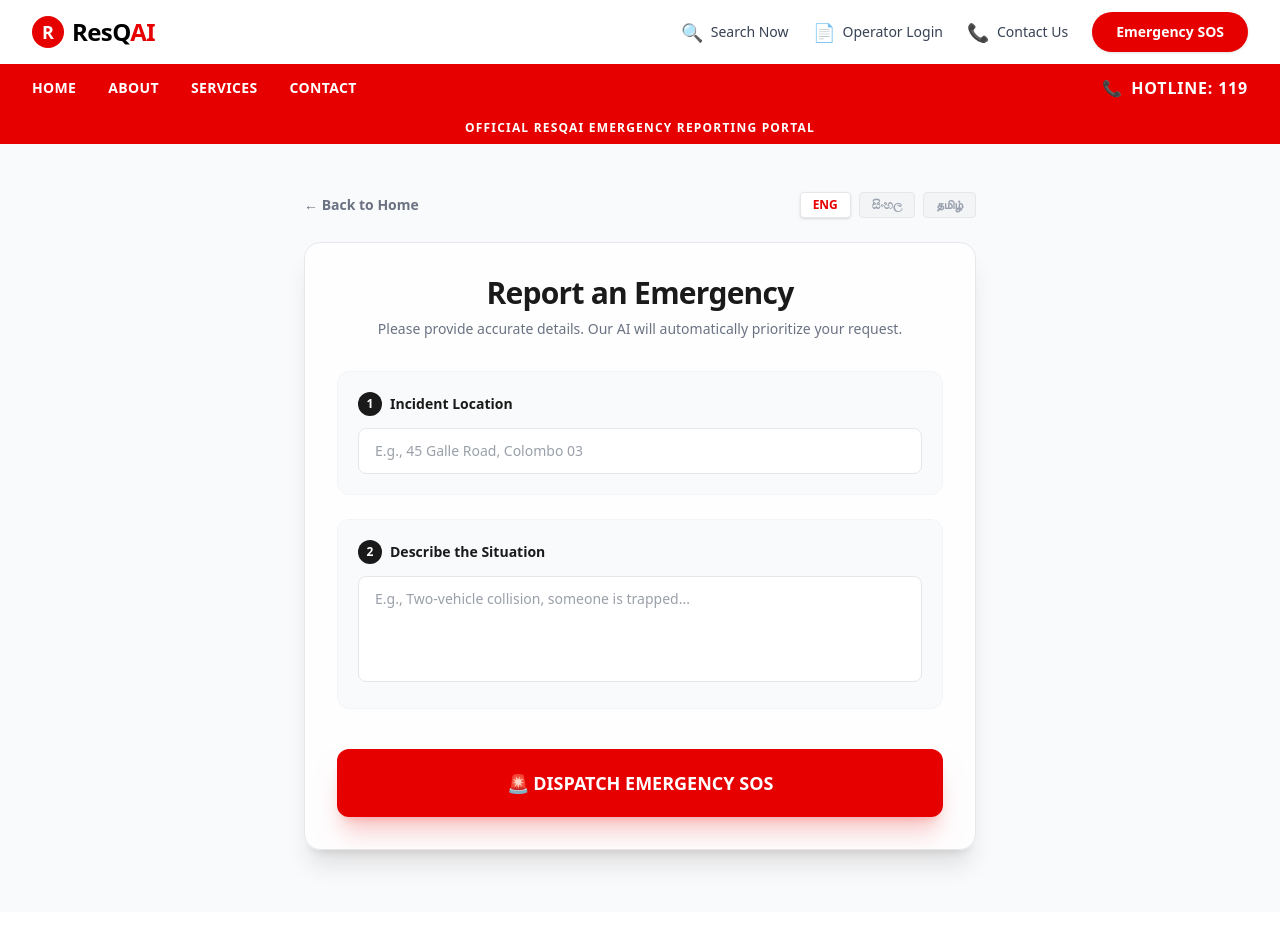
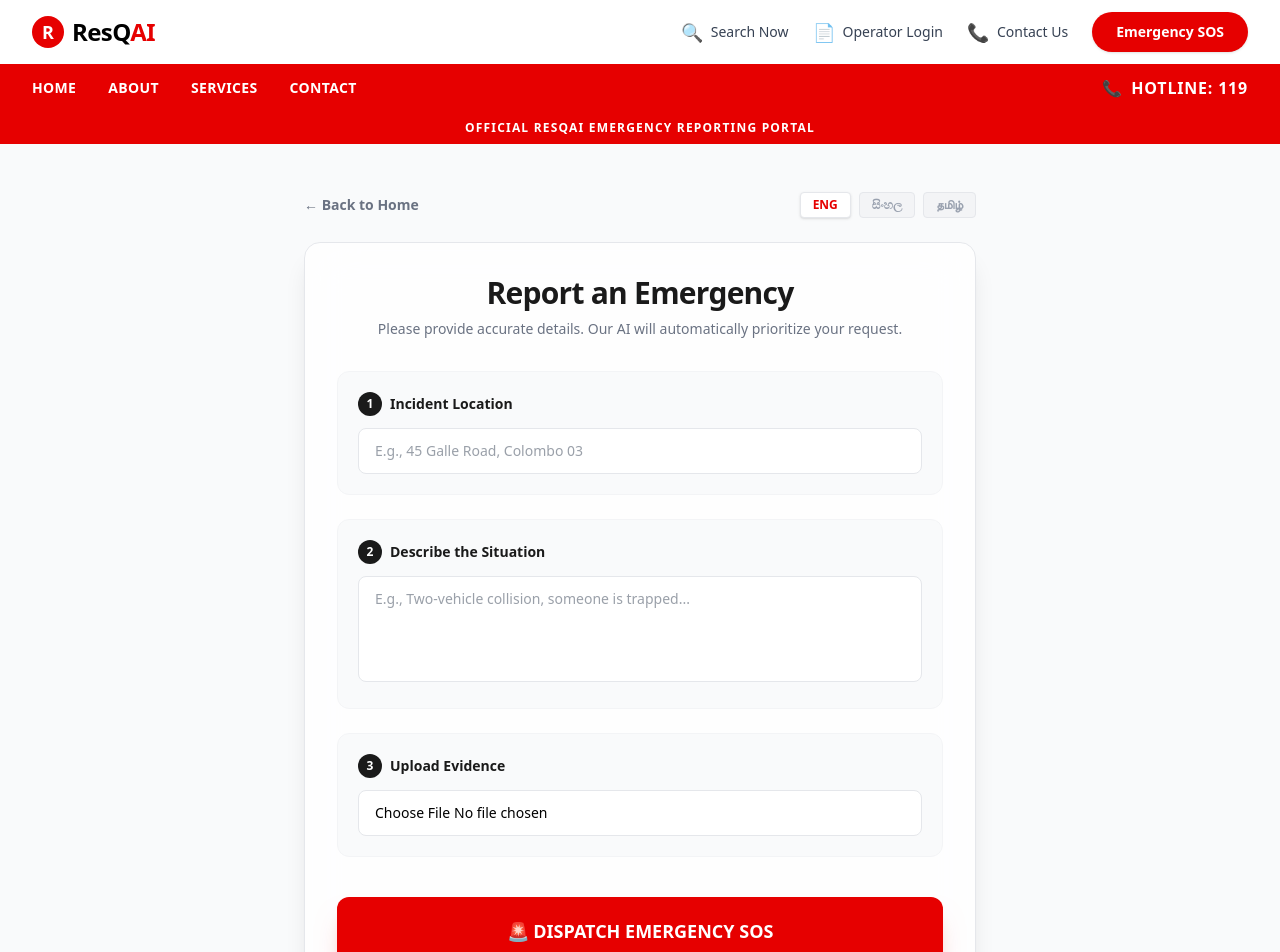
Before and after one commit to Sahas-sass/ResQAI-web, a Next.js app: page /report in a window 1280 px wide. Shown: the top 952 px of the page. Before the commit the page ends 912 px from the top, so only its background shows below. Built offline with nearby package versions, Linux system fonts and the light colour scheme; no server answers.

Commit message:
Add evidence file selection and validation to SOS form

```diff
--- a/src/app/report/page.tsx
+++ b/src/app/report/page.tsx
@@ -7,6 +7,7 @@ import { supabase } from "@/lib/supabase";
 export default function SOSReport() {
   const [location, setLocation] = useState("");
   const [description, setDescription] = useState("");
+  const [mediaFile, setMediaFile] = useState<File | null>(null);
   const [loading, setLoading] = useState(false);
   const [status, setStatus] = useState<{ type: 'error' | 'success', text: string } | null>(null);
 
@@ -105,6 +106,44 @@ export default function SOSReport() {
               ></textarea>
             </div>
 
+            <div className="bg-gray-50 p-5 rounded-xl border border-gray-100">
+            <label className="block text-sm font-bold text-resq-dark mb-3 flex items-center gap-2">
+              <span className="w-6 h-6 bg-resq-dark text-white rounded-full flex items-center justify-center text-xs">
+                3
+              </span>
+              Upload Evidence
+            </label>
+
+            <input
+              type="file"
+              accept=".jpg,.png,.mp4,.wav"
+              disabled={loading}
+              onChange={(e) => {
+                const file = e.target.files?.[0];
+
+                if (!file) return;
+
+                if (file.size > 5 * 1024 * 1024) {
+                  setStatus({
+                    type: "error",
+                    text: "File size must be less than 5MB."
+                  });
+                  return;
+                }
+
+                  setMediaFile(file);
+                  setStatus(null);
+                }}
+                className="w-full bg-white border border-gray-200 rounded-lg px-4 py-3 text-sm"
+              />
+
+              {mediaFile && (
+                <p className="text-xs text-gray-500 mt-2">
+                  Selected: {mediaFile.name}
+                </p>
+              )}
+            </div>
+
             <button
               type="submit"
               disabled={loading}
```
